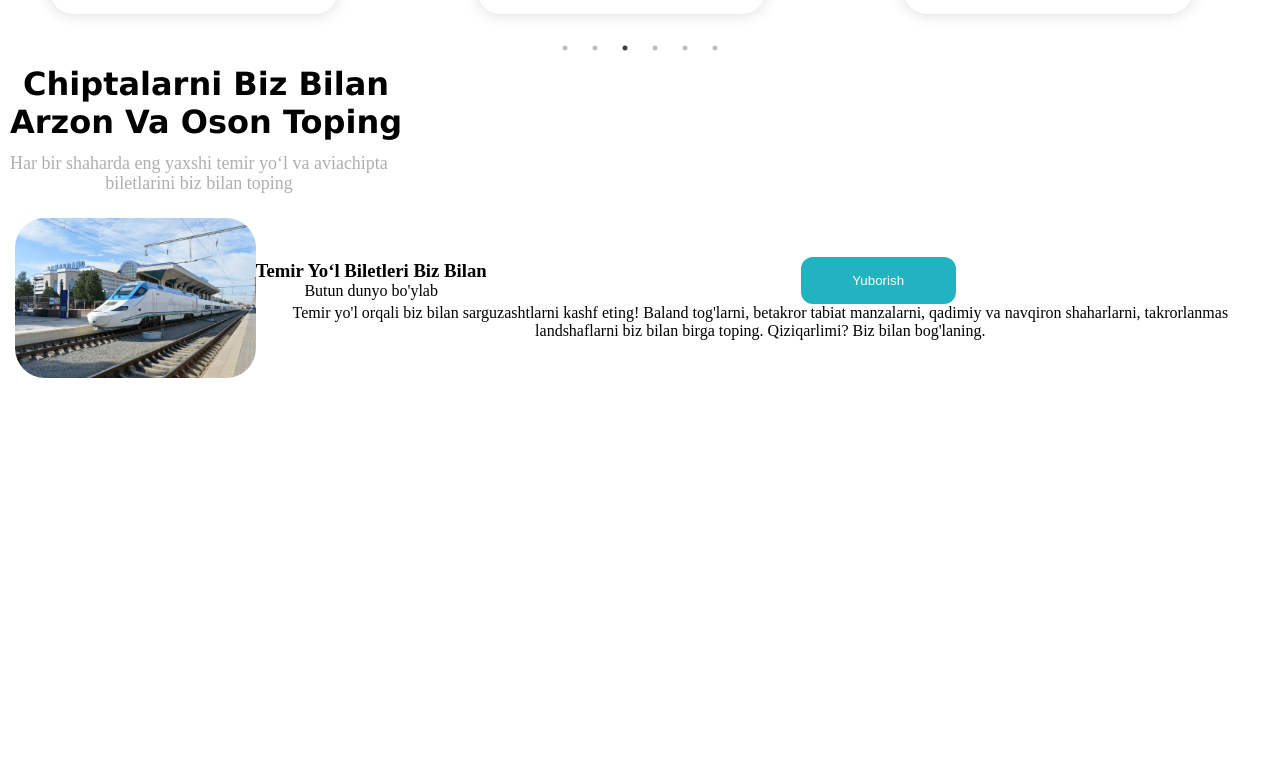
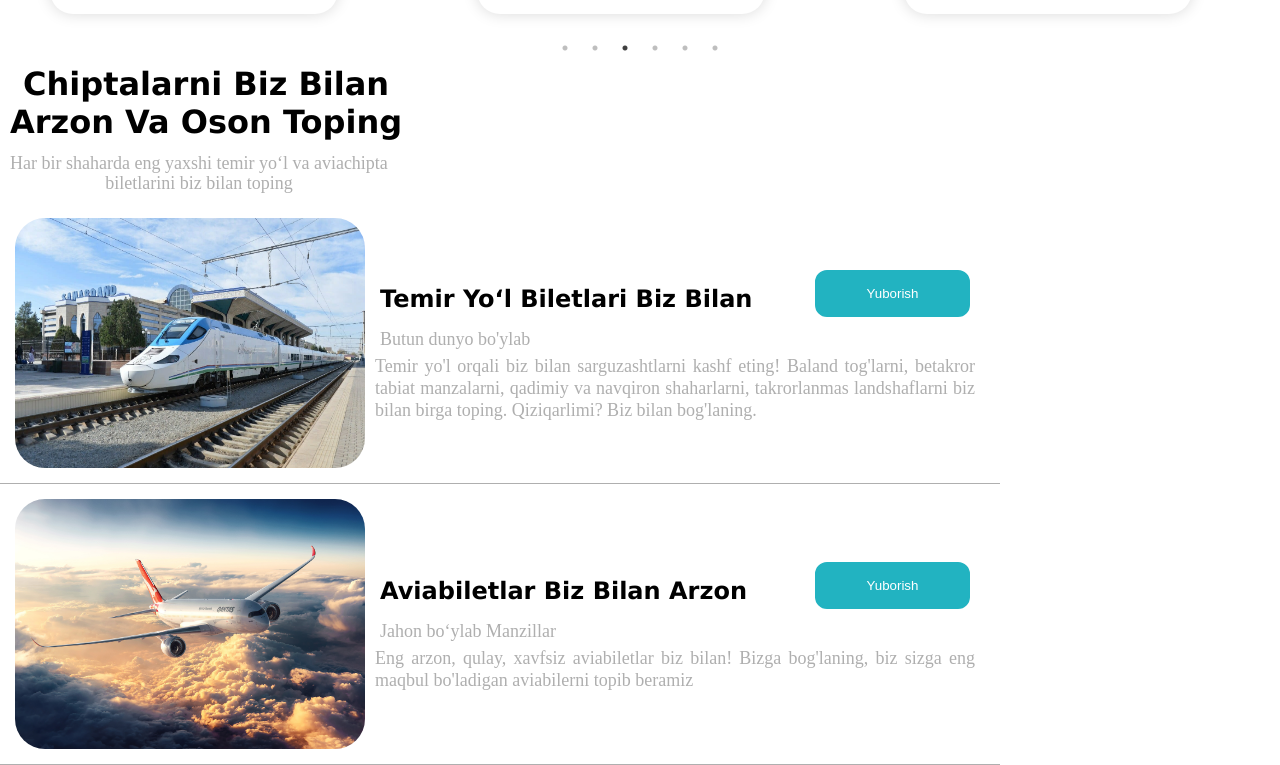
Before and after one commit to Sunnat0401/zamonuz, a React (Vite) app: page / in a window 1280 px wide. Shown: the part 1943-2708 px from the top of the page. Before the commit the page ends 2336 px from the top, so only its background shows below. Built offline with nearby package versions, Linux system fonts and the light colour scheme.

Commit message:
about page has been created

```diff
--- a/src/Pages/HomePages/About/About.css
+++ b/src/Pages/HomePages/About/About.css
@@ -1,10 +1,13 @@
-.about-cards , .about-wrapper{
+.about-cards{
     display: flex;
+    justify-content: start;
     align-items: center;
-    justify-content: space-between;
 }
-.about-cards{
-    margin: 0 auto;
+.about-wrapper{
+  display: flex;
+  align-items: start;
+  justify-content: start;
+  flex-direction: column;
 }
 .about-title{
     font-weight: bold;
@@ -20,19 +23,41 @@
     padding:  10px ;
   }
 .about-img{
-  width: 250px;
-  height:160px;
+  width: 350px;
+  height:250px;
   border-radius: 30px;
 }
 .about-cards{
+  width: 1000px;
     padding:  15px;
+    border-bottom: 1px solid #AFAFAF;
 }
 .about-info{
-    width: 700px;
+    width: 100%;
     display: flex;
-    align-items: center;
     justify-content: space-between;
+    padding: 5px 15px;
 }
-/* .about-caption{
-    width:700px;
-} */
+.about-texts{
+  display: flex;
+  flex-direction: column;
+  /* justify-content: start; */
+  align-items: start;
+}
+.about-subtitle{
+  font-weight: bold;
+  font-family: Verdana, Geneva, Tahoma, sans-serif;
+  padding: 15px 0;
+}
+.about-paragraph , .about-caption{
+  font-size: 18px;
+  line-height: 22px;
+  color: #AFAFAF;
+  display: flex;
+}
+.about-caption{
+  width: 100%;
+  box-sizing: border-box;
+  text-align: justify;
+  padding: 0 10px;
+}
--- a/src/Pages/HomePages/About/About.jsx
+++ b/src/Pages/HomePages/About/About.jsx
@@ -1,7 +1,7 @@
 import React from 'react'
 import './About.css'
 import Button from '../../../Component/Button/Button'
-import { train } from '../../../assets'
+import { airplane, train } from '../../../assets'
 const About = () => {
   return (
     <div className='about'>
@@ -14,12 +14,28 @@ const About = () => {
                 <div className="about-card">
                     <div className="about-info">
                         <div className="about-texts">
-                            <h3 className="about-subtitle">Temir Yo‘l Biletleri Biz Bilan</h3>
+                            <h2
+                             className="about-subtitle">Temir Yo‘l Biletlari Biz Bilan</h2>
                             <p className='about-paragraph'> Butun dunyo bo'ylab</p>
                         </div>
                         <Button width={'155px'} height={'47px'} bg={'#22B3C1'} color={'#fff'} borderRadius={'12px'} />
                     </div>
                     <p className='about-caption'>Temir yo'l orqali biz bilan sarguzashtlarni kashf eting! Baland tog'larni, betakror tabiat manzalarni, qadimiy va navqiron shaharlarni, takrorlanmas landshaflarni biz bilan birga toping. Qiziqarlimi? Biz bilan bog'laning.</p>
+                </div>
+            </div>
+            <div className="about-cards">
+                <img src={airplane} alt="train "  className='about-img'/>
+                <div className="about-card">
+                    <div className="about-info">
+                        <div className="about-texts">
+                            <h2
+                             className="about-subtitle">Aviabiletlar Biz Bilan Arzon</h2>
+                            <p className='about-paragraph'> Jahon bo‘ylab Manzillar
+</p>
+                        </div>
+                        <Button width={'155px'} height={'47px'} bg={'#22B3C1'} color={'#fff'} borderRadius={'12px'} />
+                    </div>
+                    <p className='about-caption'>Eng arzon, qulay, xavfsiz aviabiletlar biz bilan! Bizga bog'laning, biz sizga eng maqbul bo'ladigan aviabilerni topib beramiz</p>
                 </div>
             </div>
             </div>
```
